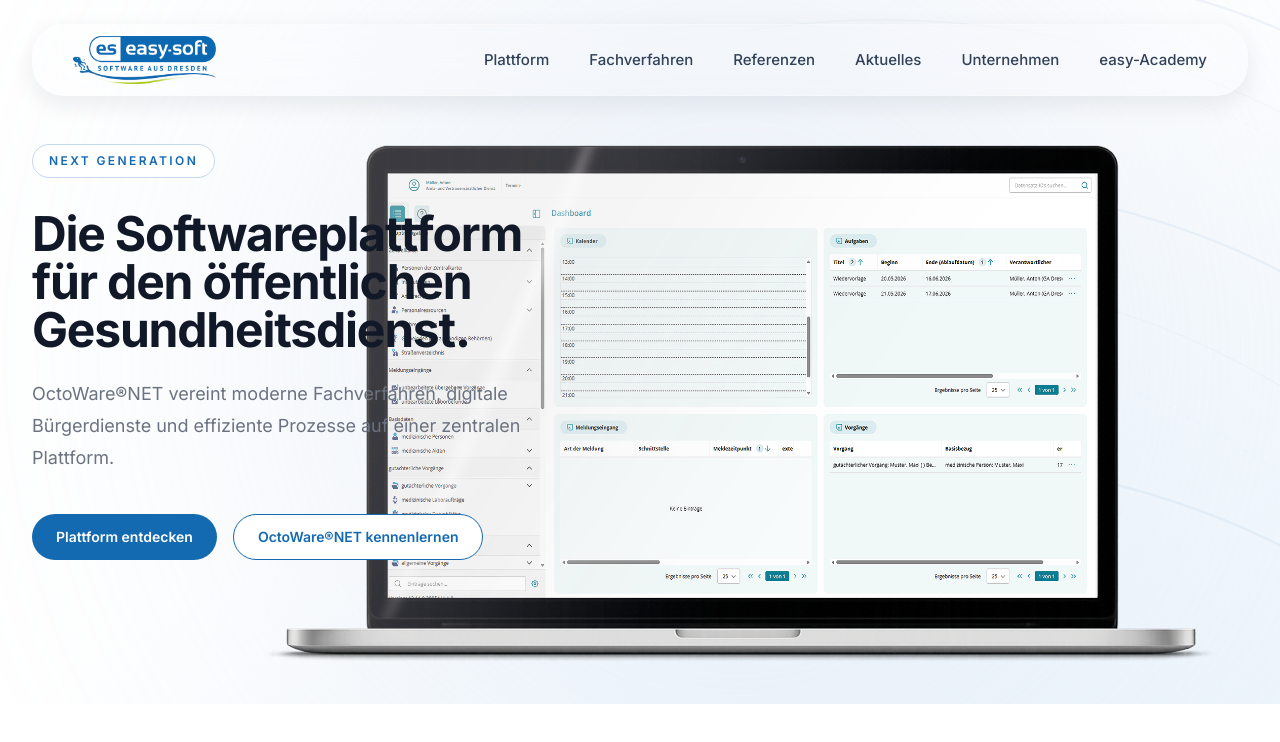
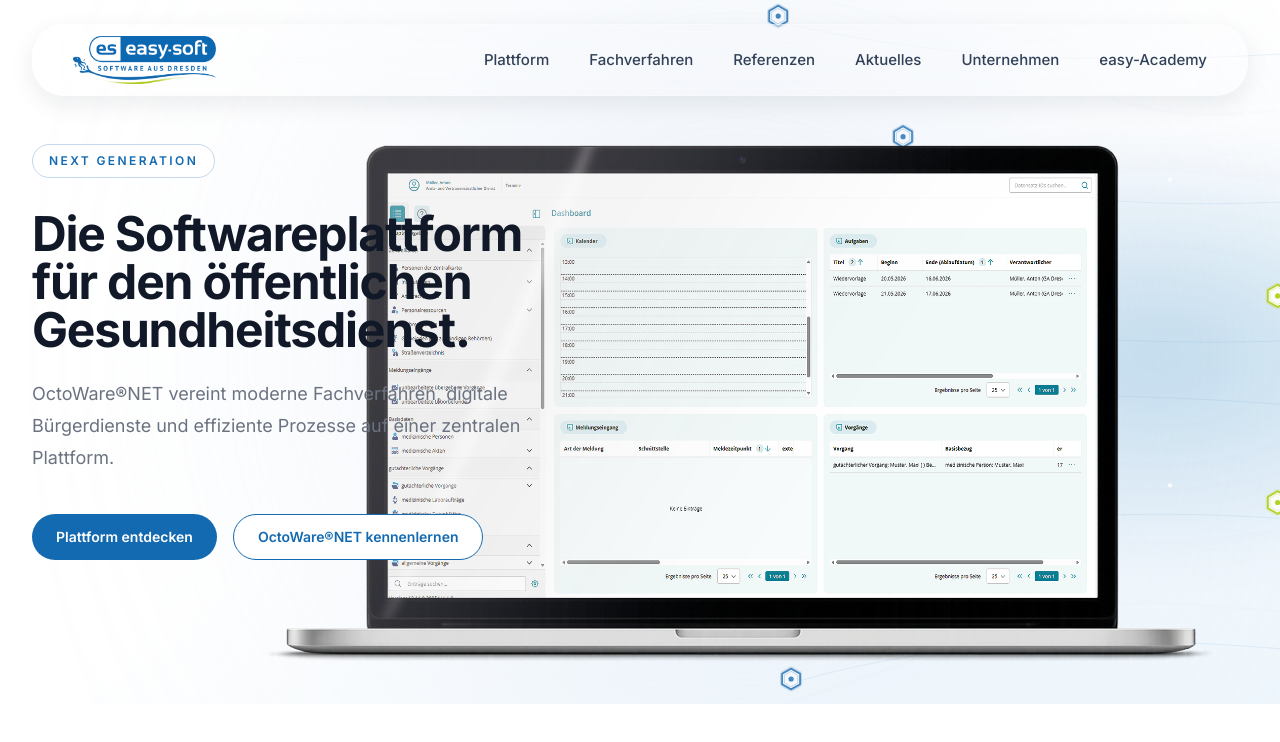
Before and after one commit to weblogger117-art/octoware-website, a Next.js app: page / in a window 1280 px wide. Shown: the top 742 px of the page. Built offline with nearby package versions, Linux system fonts and the light colour scheme.

Commit message:
Update HeroVisual.tsx

```diff
--- a/components/sections/HeroVisual.tsx
+++ b/components/sections/HeroVisual.tsx
@@ -1,4 +1,3 @@
-import { NetworkBackground } from "@/components/graphics/NetworkBackground";
 import Image from "next/image";
 
 import { DeviceFrame } from "@/components/ui";
@@ -17,20 +16,26 @@ export function HeroVisual() {
       "
     >
        {/* Netzwerkgrafik */}
-  <div
-    className="
-absolute
-left-[42%]
-top-[52%]
--translate-x-1/2
--translate-y-1/2
-w-[1550px]
-opacity-35
--z-10
-"
-  >
-    <NetworkBackground />
-  </div>
+ <Image
+  src="/images/graphics/network-background.svg"
+  alt=""
+  aria-hidden="true"
+  width={1800}
+  height={1100}
+  draggable={false}
+  className="
+    absolute
+    left-1/2
+    top-1/2
+    w-[1550px]
+    max-w-none
+    -translate-x-[42%]
+    -translate-y-1/2
+    opacity-90
+    -z-10
+    select-none
+  "
+/>
       {/* Licht */}
       <div
         aria-hidden
@@ -38,14 +43,14 @@ opacity-35
           absolute
           left-1/2
           top-1/2
-          h-[900px]
-          w-[900px]
+          h-[760px]
+          w-[760px]
           -translate-x-1/2
           -translate-y-1/2
           rounded-full
           bg-[#c5d7ed]
-          opacity-35
-          blur-[180px]
+          opacity-30
+          blur-[150px]
         "
       />
 
```
